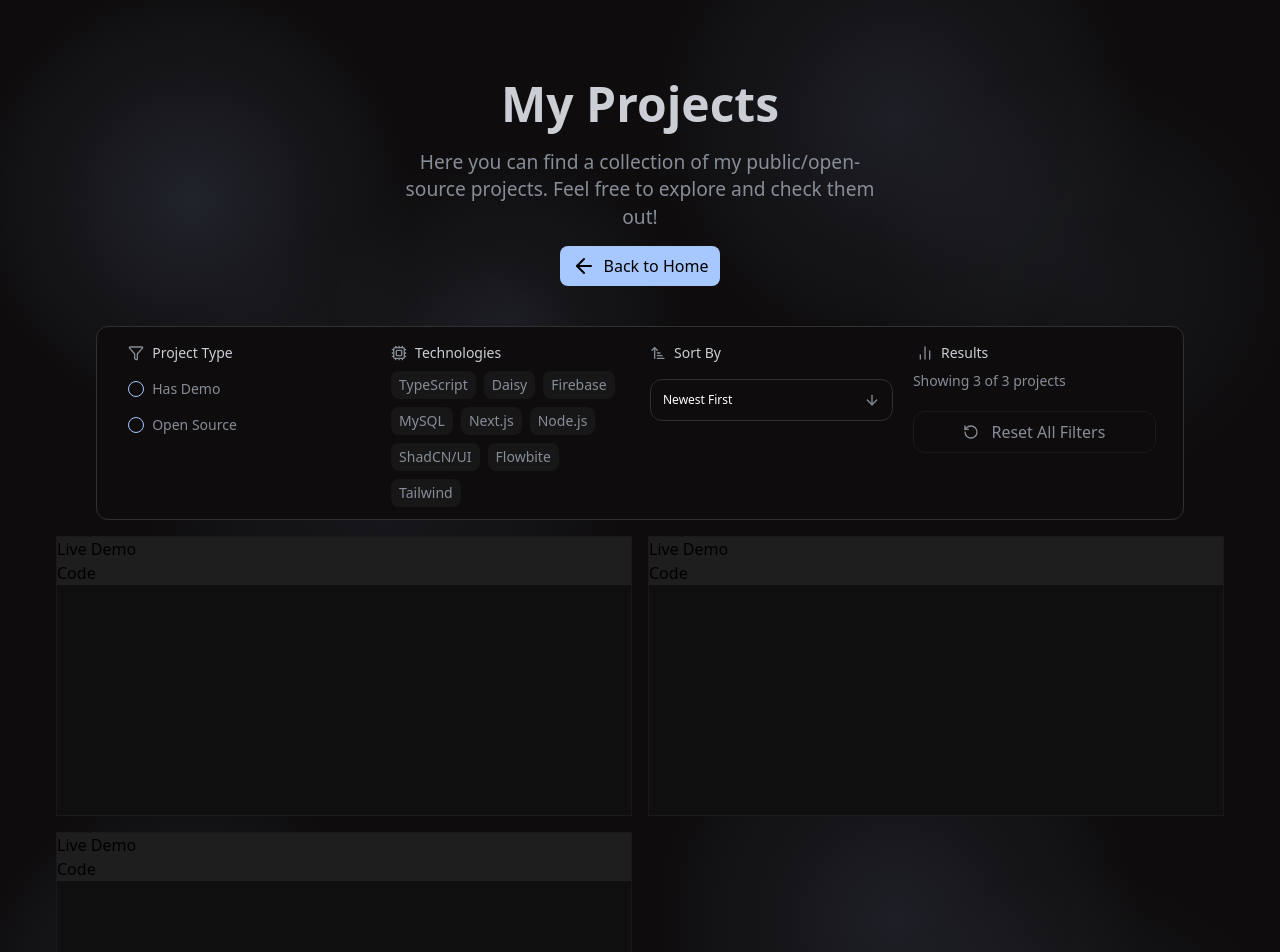
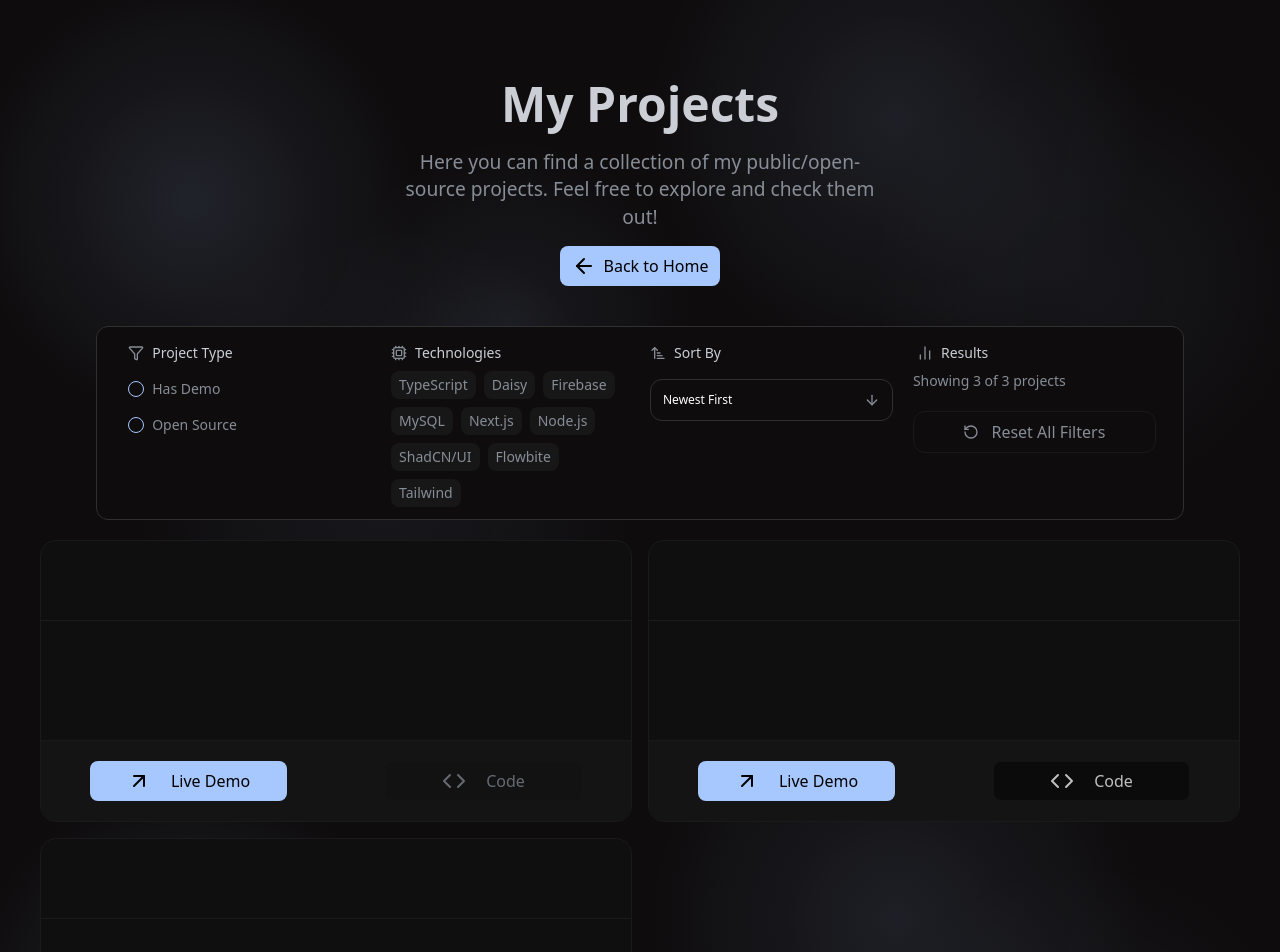
Before and after one commit to Goldinyan/MyPortfolio, a Next.js app: page /projects in a window 1280 px wide. Shown: the top 952 px of the page. Built offline with nearby package versions, Linux system fonts and the light colour scheme.

Commit message:
first changes to card

```diff
--- a/src/app/globals.css
+++ b/src/app/globals.css
@@ -18,6 +18,7 @@
   --color-bg-black: #0e0c0d;
   --color-card-bg: #0f0f0f;
   --color-small-card-bg: #0e0c0d;
+  --color-darked-border: #0B0B0B;
   --color-border-bg: #1a1a1a;
   --color-border-light: #303030;
   --color-island-bg: #171718;
--- a/src/app/projects/page.tsx
+++ b/src/app/projects/page.tsx
@@ -89,15 +89,14 @@ export default function Home() {
         "TypeScript",
         "Tailwind",
         "Firebase",
-        "Next.js",
-        "Node.js",
-        "ShadCN/UI",
+        "MySQL",
+        "ShadCN/UI"
       ],
       description: "ds",
-      date: new Date("2025-08-16"),
-      img: "./pg1.png",
-      openSource: false,
-      hasDemo: true,
+      date: new Date("2024-11-13"),
+      img: "./pg2.png",
+      openSource: true,
+      hasDemo: false,
       sourceLink: "",
       demoLink: "",
     },
@@ -107,15 +106,13 @@ export default function Home() {
       tags: [
         "TypeScript",
         "Tailwind",
-        "Firebase",
-        "Next.js",
-        "Node.js",
         "ShadCN/UI",
+        "Flowbite"
       ],
       description: "ds",
-      date: new Date("2025-08-16"),
-      img: "./pg1.png",
-      openSource: false,
+      date: new Date("2025-05-02"),
+      img: "./pg3.png",
+      openSource: true,
       hasDemo: true,
       sourceLink: "",
       demoLink: "",
@@ -410,7 +407,7 @@ export default function Home() {
           )}
         </div>
 
-        <div className="p-4">
+        <div className="mt-5">
           <div className="grid md:grid-cols-2 mx-10 gap-4">
             {filProjects.map((project, i) => {
               return (
--- a/src/app/projects/projectCard.tsx
+++ b/src/app/projects/projectCard.tsx
@@ -1,7 +1,7 @@
 "use client";
 
 import { useEffect, useState } from "react";
-import { Star, Code } from "lucide-react";
+import { ArrowUpRight, Code } from "lucide-react";
 type Tag =
   | "TypeScript"
   | "MySQL"
@@ -46,8 +46,9 @@ export default function ProjectCard({
 }: ProjectCardProps) {
 
 
+
   return (
-    <div className="bg-card-bg border border-border-bg  h-70">
+    <div className="bg-card-bg border border-border-bg rounded-2xl">
       {/* <img src={img} alt={title} className="rounded-lg mb-2" />
       <p className="text-lg font-bold">{title}</p>
       <p className="text-sm text-text-primary">{description}</p>
@@ -59,9 +60,22 @@ export default function ProjectCard({
         ))}
 
       </div> */}
-      <div className="bg-custom-gray ">
-        <p>Live Demo</p>
-        <p>Code</p>
+      <div className="flex flex-col divide-y divide-border-bg">
+        <div className="h-20"></div>
+
+        <div className="h-30"></div>
+
+        <div className="bg-border-bg/50  h-20 flex flex-row w-full justify-around items-center rounded-b-2xl">
+          <div className={`${hasDemo ? "bg-text-secondary " : "bg-text-secondary/40 "} flex flex-row w-1/3 justify-center gap-5 rounded-lg h-10 items-center `}>
+            <ArrowUpRight />
+            <p>Live Demo</p>
+          </div>
+          <div className={` ${openSource ? "bg-card-bg" : "bg-card-bg/20"} flex flex-row w-1/3 h-10  brightness-75 border border-border-bg gap-5 rounded-lg items-center justify-center `}>
+            <Code className={` ${openSource ? "text-white" : "text-text-primary"}`}/>
+            <p className={` ${openSource ? "text-white" : "text-text-primary"}`}>Code</p>
+          </div>
+
+        </div>
       </div>
     </div>
   );
```
